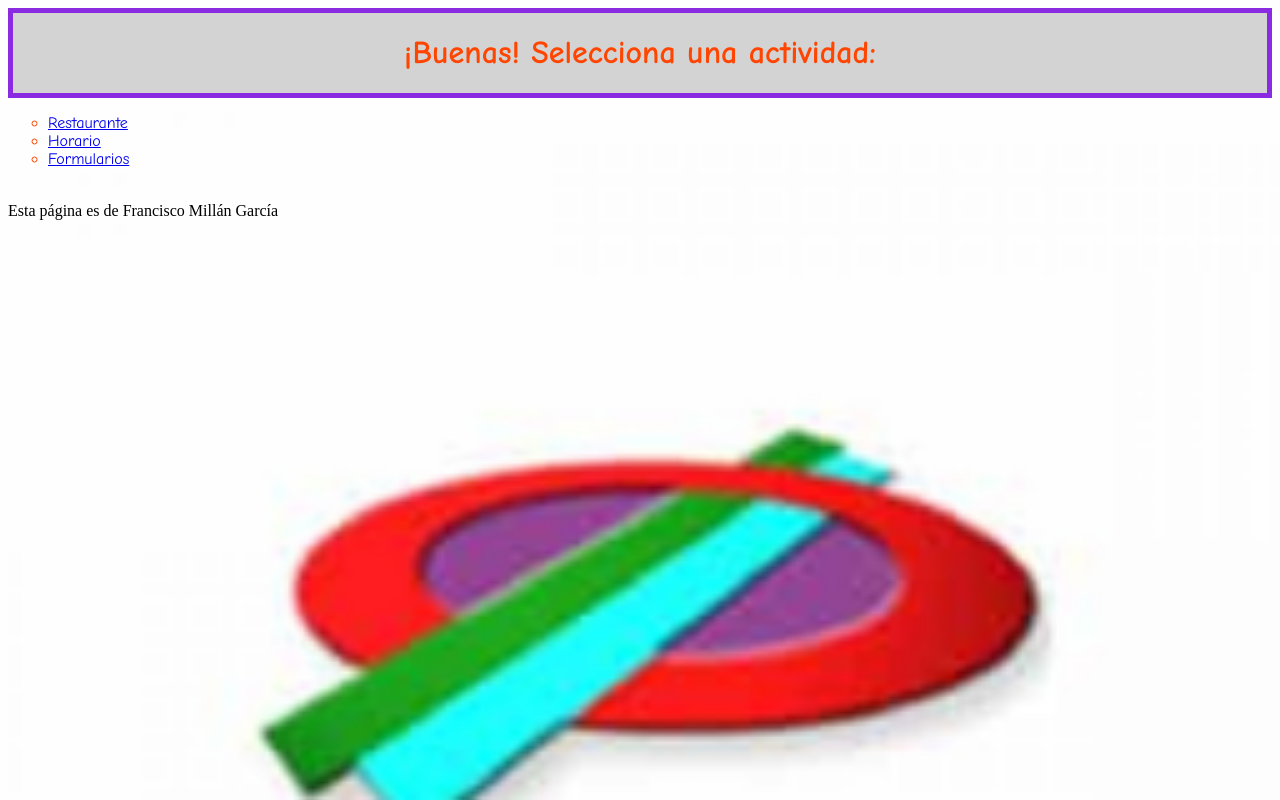
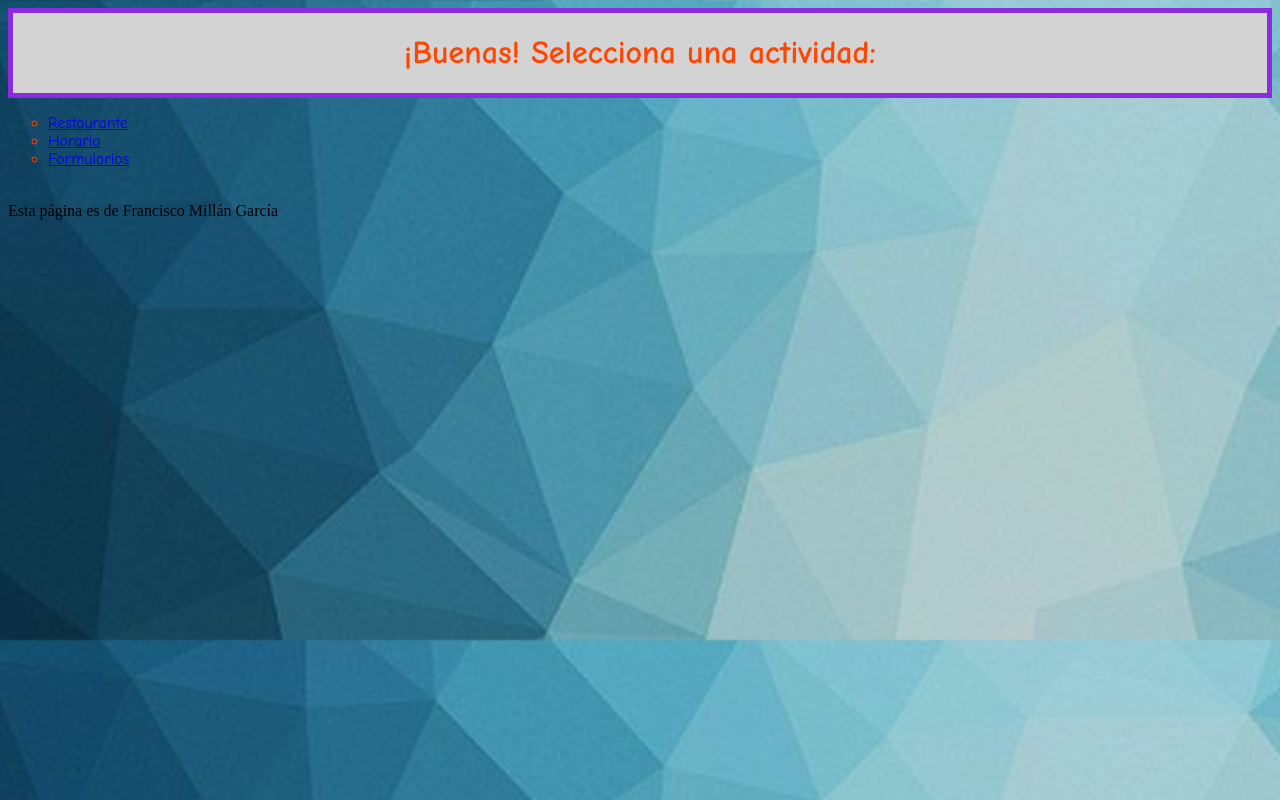
Before and after one commit to a24franciscomilgar-ux/a24franciscomilgar-ux.github.io, a plain HTML site: page index.html in a window 1280 px wide. Drawn offline with Linux system fonts and the light colour scheme.

Commit message:
afdsdafas

```diff
--- a/styles.css
+++ b/styles.css
@@ -9,7 +9,7 @@ header {
 }
 
 body {
-    background-image: url(Imágenes/fondo.jpg);
+    background-image: url(Imágenes/fondop.jpg);
     background-size: cover;
 }
 
```
Also changed, not shown: Imágenes/fondop.jpg (added).
